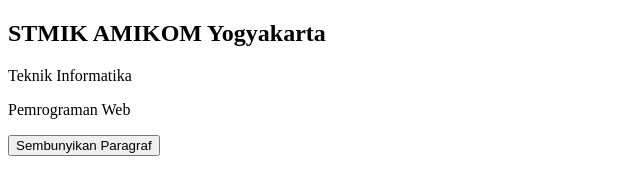
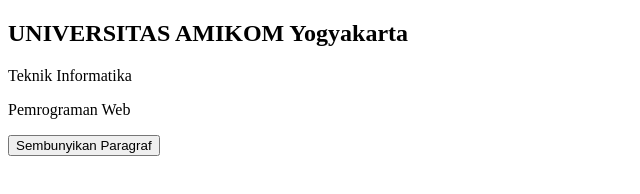
Before and after one commit to 16110267/amikom, a plain HTML site: page Latihan1.html in a window 1280 px wide. Shown: the whole page, without its empty margins (0-640 px from the left). Drawn offline with Linux system fonts and the light colour scheme.

Commit message:
Latihan1fix

```diff
--- a/Latihan1.html
+++ b/Latihan1.html
@@ -2,8 +2,7 @@
 <html>
 <head>
 <title>jQuery Selectors</title>
-<scr
-ipt src="jquery/jquery.min.js"></script>
+<script src="jquery/jquery.min.js"></script>
 <script>
 $(document).ready(function(){
 $("button").click(function(){
@@ -13,7 +12,7 @@ $("p").hide();
 </script>
 </head>
 <body>
-<h2>STMIK AMIKOM Yogyakarta</h2>
+<h2>UNIVERSITAS AMIKOM Yogyakarta</h2>
 <p>Teknik Informatika</p>
 <p>Pemrograman
 Web</p>
```
